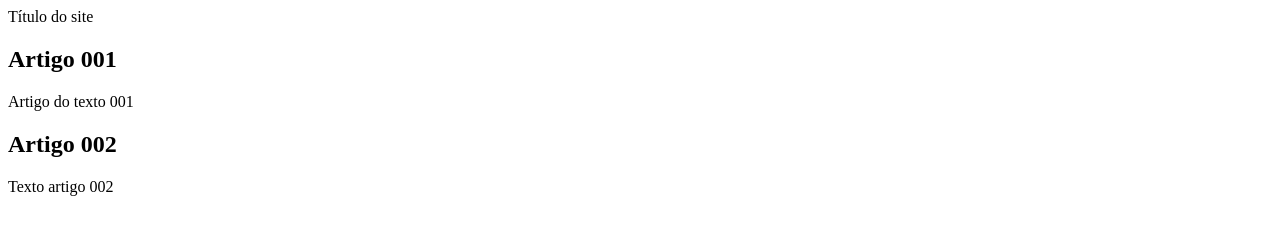
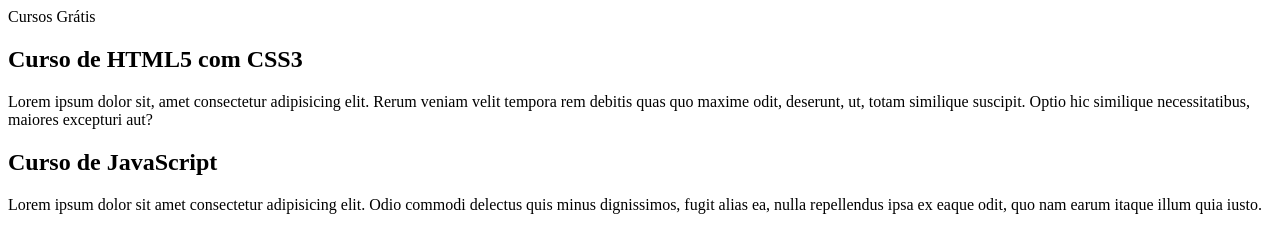
Before and after one commit to Vinist021/Projeto-Site, a plain HTML site: page index.html in a window 1280 px wide. Drawn offline with Linux system fonts and the light colour scheme.

Commit message:
Update index.html

```diff
--- a/index.html
+++ b/index.html
@@ -7,14 +7,14 @@
 </head>
 <body>
     <main>
-        <header>Título do site</header>
+        <header>Cursos Grátis</header>
         <article>
-            <h2>Artigo 001</h2>
-            <p>Artigo do texto 001</p>
+            <h2>Curso de HTML5 com CSS3</h2>
+            <p>Lorem ipsum dolor sit, amet consectetur adipisicing elit. Rerum veniam velit tempora rem debitis quas quo maxime odit, deserunt, ut, totam similique suscipit. Optio hic similique necessitatibus, maiores excepturi aut?</p>
         </article>
         <article>
-            <h2>Artigo 002</h2>
-            <p>Texto artigo 002</p>
+            <h2>Curso de JavaScript</h2>
+            <p>Lorem ipsum dolor sit amet consectetur adipisicing elit. Odio commodi delectus quis minus dignissimos, fugit alias ea, nulla repellendus ipsa ex eaque odit, quo nam earum itaque illum quia iusto.</p>
         </article>
     </main>
 </body>
```
